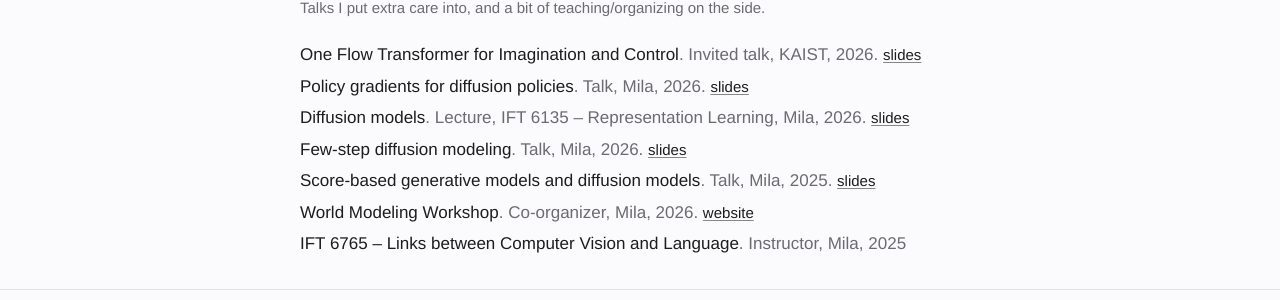
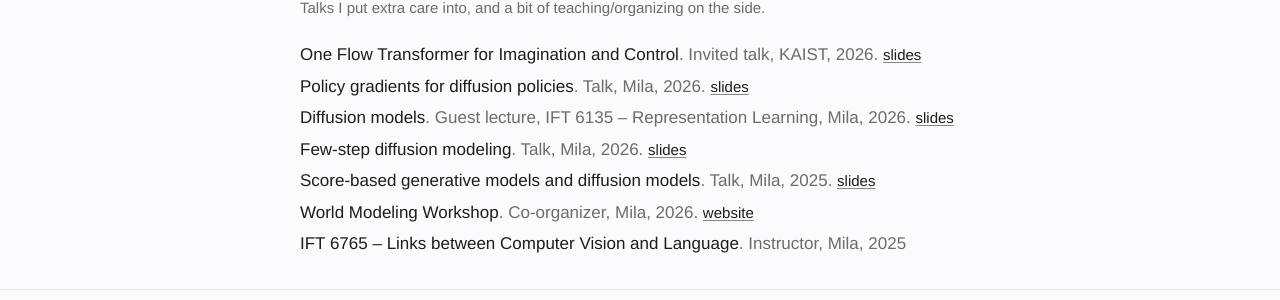
Before and after one commit to rabiulcste/rabiulcste.github.io, a Jekyll site: the page built from index.html, in a window 1280 px wide. Shown: the part 1927-2227 px from the top of the page. Built offline with Jekyll 4.4.1, drawn with Linux system fonts in a browser that asks for light colours.

Commit message:
Mark the IFT 6135 diffusion lecture as a guest lecture

```diff
--- a/_includes/pages/about-misc.html
+++ b/_includes/pages/about-misc.html
@@ -6,7 +6,7 @@
 
   <p class="list-entry"><strong class="list-entry-title">Policy gradients for diffusion policies</strong>. Talk, Mila, 2026. <span class="link-group"><a href="{{ '/assets/policy-gradients-diffusion-talk-2026-11-19.pptx' | relative_url }}">slides</a></span></p>
 
-  <p class="list-entry"><strong class="list-entry-title">Diffusion models</strong>. Lecture, IFT 6135 &ndash; Representation Learning, Mila, 2026. <span class="link-group"><a href="{{ '/assets/diffusion-models-lecture-ift6135-2026.pptx' | relative_url }}">slides</a></span></p>
+  <p class="list-entry"><strong class="list-entry-title">Diffusion models</strong>. Guest lecture, IFT 6135 &ndash; Representation Learning, Mila, 2026. <span class="link-group"><a href="{{ '/assets/diffusion-models-lecture-ift6135-2026.pptx' | relative_url }}">slides</a></span></p>
 
   <p class="list-entry"><strong class="list-entry-title">Few-step diffusion modeling</strong>. Talk, Mila, 2026. <span class="link-group"><a href="{{ '/assets/flow-maps-lab-talk-2026-04-07.pdf' | relative_url }}">slides</a></span></p>
 
```
